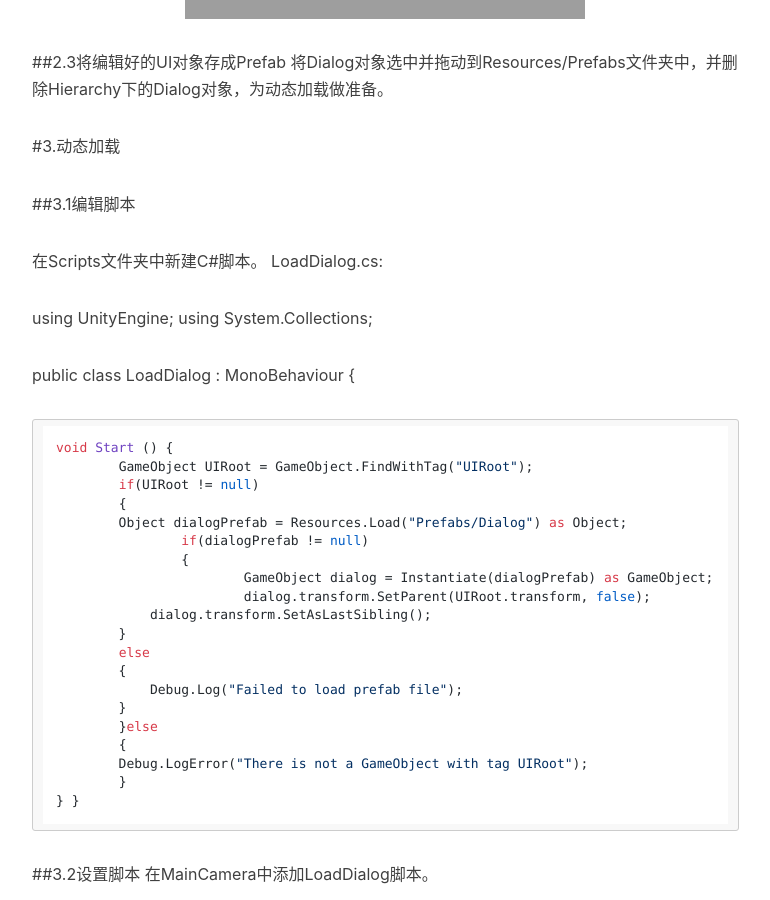
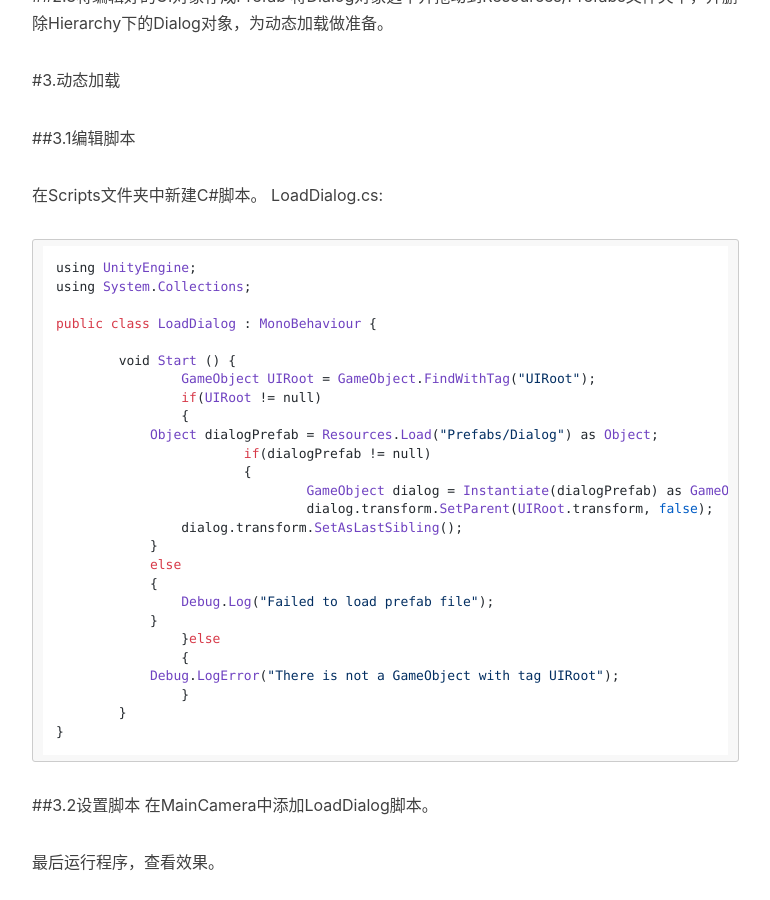
Before and after one commit to AllenKashiwa/AllenKashiwa.github.io, a Jekyll site: the page built from _posts/2016-03-06-load-ugui-dialog-dynamically.md, in a window 1280 px wide and 900 px high, scrolled down 4090 px. Shown: the whole window, without its empty margins (233-1003 px from the left). Built offline with Jekyll 4.4.1, drawn with Linux system fonts in a browser that asks for light colours; nearby versions of some CDN libraries; comment, search, counter and statistics services are not loaded; some of the changed lines change nothing that is shown.

Commit message:
test new post

```diff
--- a/_posts/2016-03-06-load-ugui-dialog-dynamically.md
+++ b/_posts/2016-03-06-load-ugui-dialog-dynamically.md
@@ -1,7 +1,7 @@
 ---
 layout:     post
 title:      "UGUI动态加载对话框"
-subtitle:   "\"UI是游戏开发中不可或缺的\""
+subtitle:   ""
 date:       2016-03-06 22:45:00
 author:     "Allen"
 header-img: "img/post-bg-2015.jpg"
@@ -18,7 +18,7 @@
 ##1.1新建一个Unity项目（Unity版本需要4.6以上）,2D项目3D项目均可。
 
 ##1.2如图设置Game窗口的Aspect为1920 x 1080
-![设置Game窗口]({{ site.url }}/img/in-post/load_ugui_dialog_dynamically/game_aspect.jpg)
+![设置Game窗口](http://baizihan.me/img/in-post/load_ugui_dialog_dynamically/game_aspect.jpg)
 
 ##1.3将Scene窗口调整为2D查看模式。
 
@@ -28,27 +28,27 @@
 
 ##2.1创建UIRoot
 如图使用菜单新建一个Panel
-![新建一个Panel]({{ site.url }}/img/in-post/load_ugui_dialog_dynamically/new_panel.jpg)
+![新建一个Panel](http://baizihan.me/img/in-post/load_ugui_dialog_dynamically/new_panel.jpg)
 此时会在Hierarchy自动生成一个Canvas对象及其子对象Panel，一个EventSystem对象，如图：
-![hierarchy]({{ site.url }}/img/in-post/load_ugui_dialog_dynamically/hierarchy.jpg)
+![hierarchy](http://baizihan.me/img/in-post/load_ugui_dialog_dynamically/hierarchy.jpg)
 讲Canvas重命名为UIRoot，并设置其Tag为UIRoot。
 
 ##2.2创建对话框及其他组件
 ###2.2.1创建对话框
 将Panel对象重命名为Dialog。如图设置将其Rect Transform的Anchor Preset设置为middle - center,将其width设置为300，height设置为150。
-![dialog_set]({{ site.url }}/img/in-post/load_ugui_dialog_dynamically/dialog-set.jpg)
+![dialog_set](http://baizihan.me/img/in-post/load_ugui_dialog_dynamically/dialog-set.jpg)
 
 ###2.2.2创建其他组件
 如上方法使用创建UI对象菜单依次为Dialog对象添加一个Text子对象，一个Button子对象。此时Hierarchy窗口如图所示：
-![final_hierarchy]({{ site.url }}/img/in-post/load_ugui_dialog_dynamically/final_hierarchy.jpg)
+![final_hierarchy](http://baizihan.me/img/in-post/load_ugui_dialog_dynamically/final_hierarchy.jpg)
 将Text对象及Button对象的Rect Transform设置为如图所示:
 Text:
-![text]({{ site.url }}/img/in-post/load_ugui_dialog_dynamically/text.jpg)
+![text](http://baizihan.me/img/in-post/load_ugui_dialog_dynamically/text.jpg)
 Button:
-![button]({{ site.url }}/img/in-post/load_ugui_dialog_dynamically/button.jpg)
+![button](http://baizihan.me/img/in-post/load_ugui_dialog_dynamically/button.jpg)
 其中这两个对象的文字部分设置为自己喜欢的即可。
 这是完成后的Game窗口：
-![final_game]({{ site.url }}/img/in-post/load_ugui_dialog_dynamically/final_game.jpg)
+![final_game](http://baizihan.me/img/in-post/load_ugui_dialog_dynamically/final_game.jpg)
 
 ##2.3将编辑好的UI对象存成Prefab
 将Dialog对象选中并拖动到Resources/Prefabs文件夹中，并删除Hierarchy下的Dialog对象，为动态加载做准备。
@@ -59,7 +59,7 @@
 
 在Scripts文件夹中新建C#脚本。
 LoadDialog.cs:
-
+{% highlight ruby %}
 using UnityEngine;
 using System.Collections;
 
@@ -86,7 +86,7 @@
 		}
 	}
 }
-
+{% endhighlight %}
 
 ##3.2设置脚本
 在MainCamera中添加LoadDialog脚本。
```
